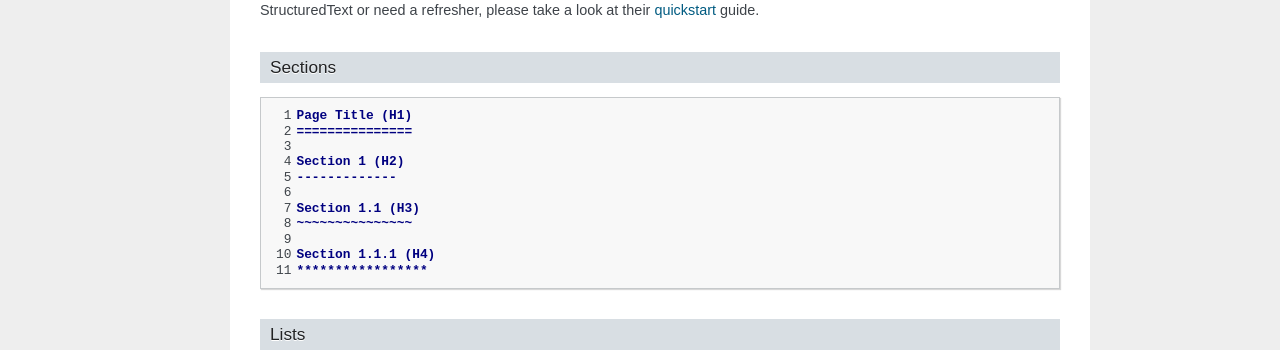
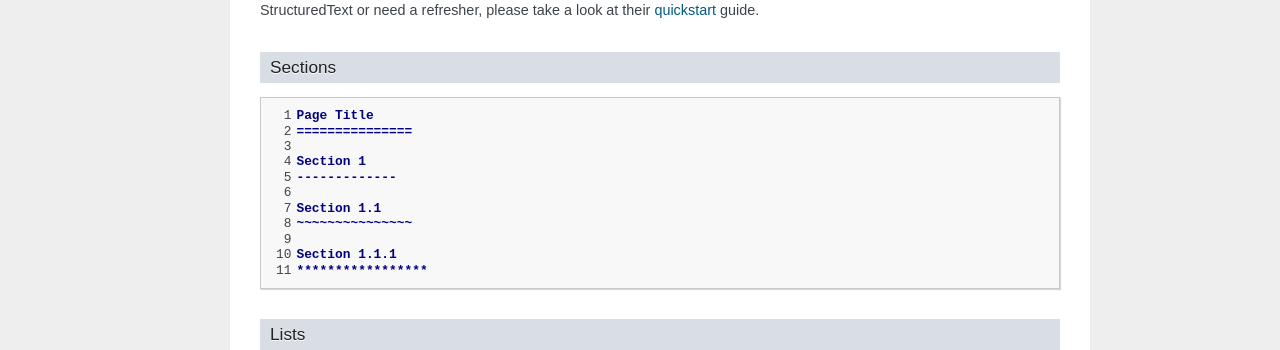
Before and after one commit to PrettyKenobi/conLanguagizer, a Sphinx documentation site: the page built from docs/dev/doc-style-guide.rst, in a window 1280 px wide. Shown: the part 1462-1812 px from the top of the page. Built offline with Sphinx 7.4.7, drawn with Linux system fonts in a browser that asks for light colours.

```diff
--- a/docs/dev/doc-style-guide.rst
+++ b/docs/dev/doc-style-guide.rst
@@ -59,16 +59,16 @@ Sections
 .. code-block:: rest
   :linenos:
 
-  Page Title (H1)
+  Page Title
   ===============
 
-  Section 1 (H2)
+  Section 1
   -------------
 
-  Section 1.1 (H3)
+  Section 1.1
   ~~~~~~~~~~~~~~~
 
-  Section 1.1.1 (H4)
+  Section 1.1.1
   *****************
 
 Lists
```
Also changed, not shown: docs/dev/planning/use-cases/index-use-cases.rst (added, +35 -0 lines), docs/dev/planning/use-cases/uc5491.rst (added, +27 -0 lines).
